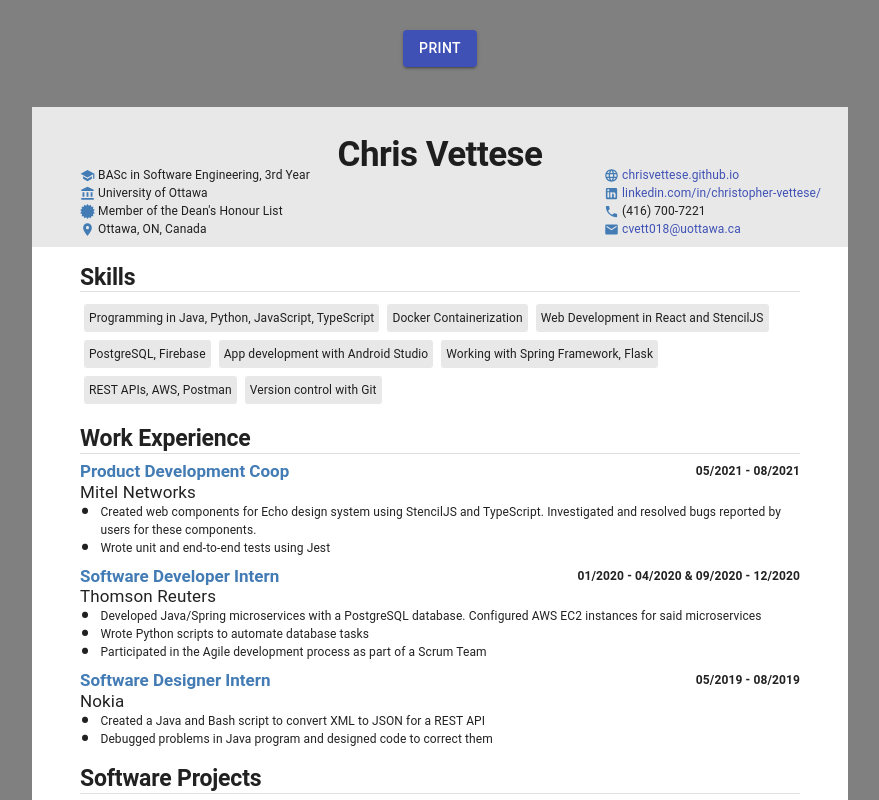
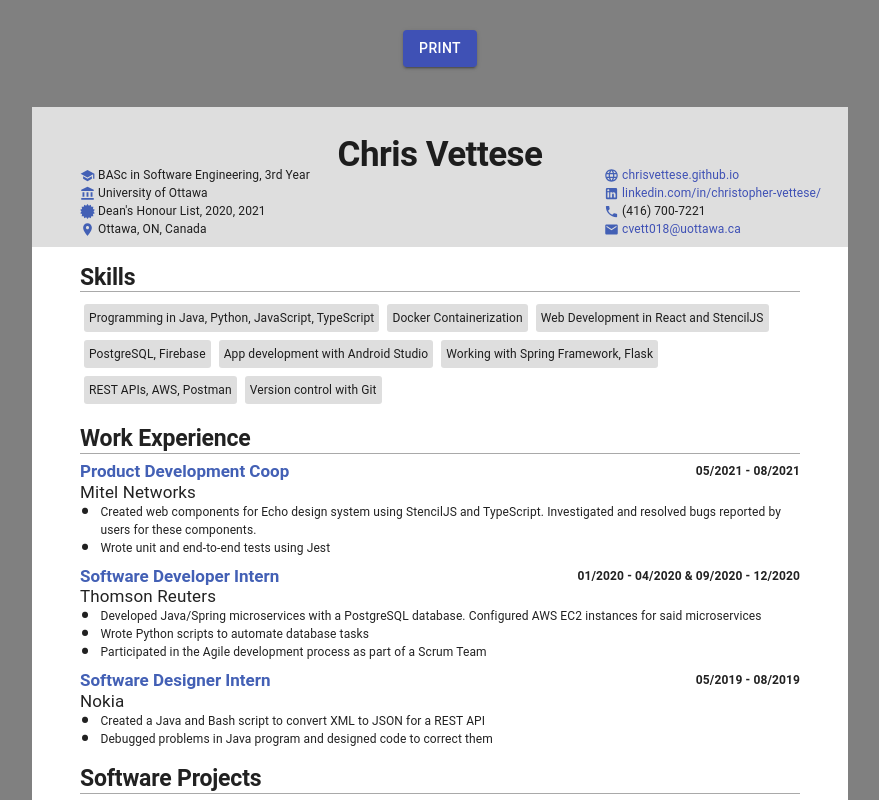
Before and after one commit to chrisvettese/resume, a React (Create React App) app: page / in a window 1280 px wide. Shown: the top 800 px of the page, without its empty margins (200-1079 px from the left). Built offline with nearby package versions, Linux system fonts and the light colour scheme.

Commit message:
Updated styling

```diff
--- a/src/Constants.jsx
+++ b/src/Constants.jsx
@@ -1,5 +1,7 @@
-export const Primary = '#437cb5';
-export const LightGrey = '#e8e8e8';
+import {Divider} from "@material-ui/core";
+
+export const Primary = '#4360b5';
+export const LightGrey = '#dedede';
 
 export const SideMargin = '0.5in';
 
@@ -84,3 +86,9 @@ export const ProjectList = [
     ]
   }
 ]
+
+export function SectionDivider() {
+  return (
+    <Divider style={{marginBottom: '8px', background: 'darkgrey'}}/>
+  );
+}
--- a/src/Header.jsx
+++ b/src/Header.jsx
@@ -45,7 +45,7 @@ function Header() {
             <SvgIcon className={classes.icon}>
               <path d="M12 0l2.139 2.629 3.068-1.441.786 3.297 3.389.033-.722 3.312 3.039 1.5-2.088 2.67 2.088 2.67-3.039 1.5.722 3.312-3.389.033-.786 3.297-3.068-1.441-2.139 2.629-2.139-2.629-3.068 1.441-.786-3.297-3.389-.033.722-3.312-3.039-1.5 2.088-2.67-2.088-2.67 3.039-1.5-.722-3.312 3.389-.033.786-3.297 3.068 1.441z"/>
             </SvgIcon>
-            <Typography>&nbsp;Member of the Dean's Honour List</Typography>
+            <Typography>&nbsp;Dean's Honour List, 2020, 2021</Typography>
           </div>
           <div className={classes.iconText}>
             <LocationOnIcon className={classes.icon}/>
--- a/src/Projects.jsx
+++ b/src/Projects.jsx
@@ -1,6 +1,6 @@
 import {makeStyles} from "@material-ui/core/styles";
-import {Divider, Typography} from "@material-ui/core";
-import {ProjectList, SideMargin} from "./Constants";
+import {Typography} from "@material-ui/core";
+import {ProjectList, SectionDivider, SideMargin} from "./Constants";
 
 const useStyles = makeStyles({
   container: {
@@ -24,7 +24,7 @@ function Projects() {
   return (
     <div className={classes.container}>
       <Typography variant='h2'>Software Projects</Typography>
-      <Divider style={{marginBottom: '8px'}}/>
+      <SectionDivider/>
       {
         ProjectList.map((project, index) => {
           return (
--- a/src/Skills.jsx
+++ b/src/Skills.jsx
@@ -1,6 +1,6 @@
 import {makeStyles} from "@material-ui/core/styles";
-import {SideMargin, LightGrey, SkillList} from "./Constants";
-import {Box, Divider, Typography} from "@material-ui/core";
+import {SideMargin, LightGrey, SkillList, SectionDivider} from "./Constants";
+import {Box, Typography} from "@material-ui/core";
 
 const useStyles = makeStyles({
   container: {
@@ -22,7 +22,7 @@ function Skills() {
   return (
     <div className={classes.container}>
       <Typography variant='h2'>Skills</Typography>
-      <Divider style={{marginBottom: '8px'}}/>
+      <SectionDivider/>
       <Box component="div" display="flex" style={{flexWrap: 'wrap'}}>
         {
           SkillList.map((skill, index) => {
--- a/src/Work.jsx
+++ b/src/Work.jsx
@@ -1,6 +1,6 @@
 import {makeStyles} from "@material-ui/core/styles";
-import {Divider, Typography} from "@material-ui/core";
-import {Jobs, SideMargin} from "./Constants";
+import {Typography} from "@material-ui/core";
+import {Jobs, SectionDivider, SideMargin} from "./Constants";
 
 const useStyles = makeStyles({
   container: {
@@ -32,7 +32,7 @@ function Work() {
   return (
     <div className={classes.container}>
       <Typography variant='h2'>Work Experience</Typography>
-      <Divider style={{marginBottom: '8px'}}/>
+      <SectionDivider/>
       {
         Jobs.map((job, index) => {
           return (
```
